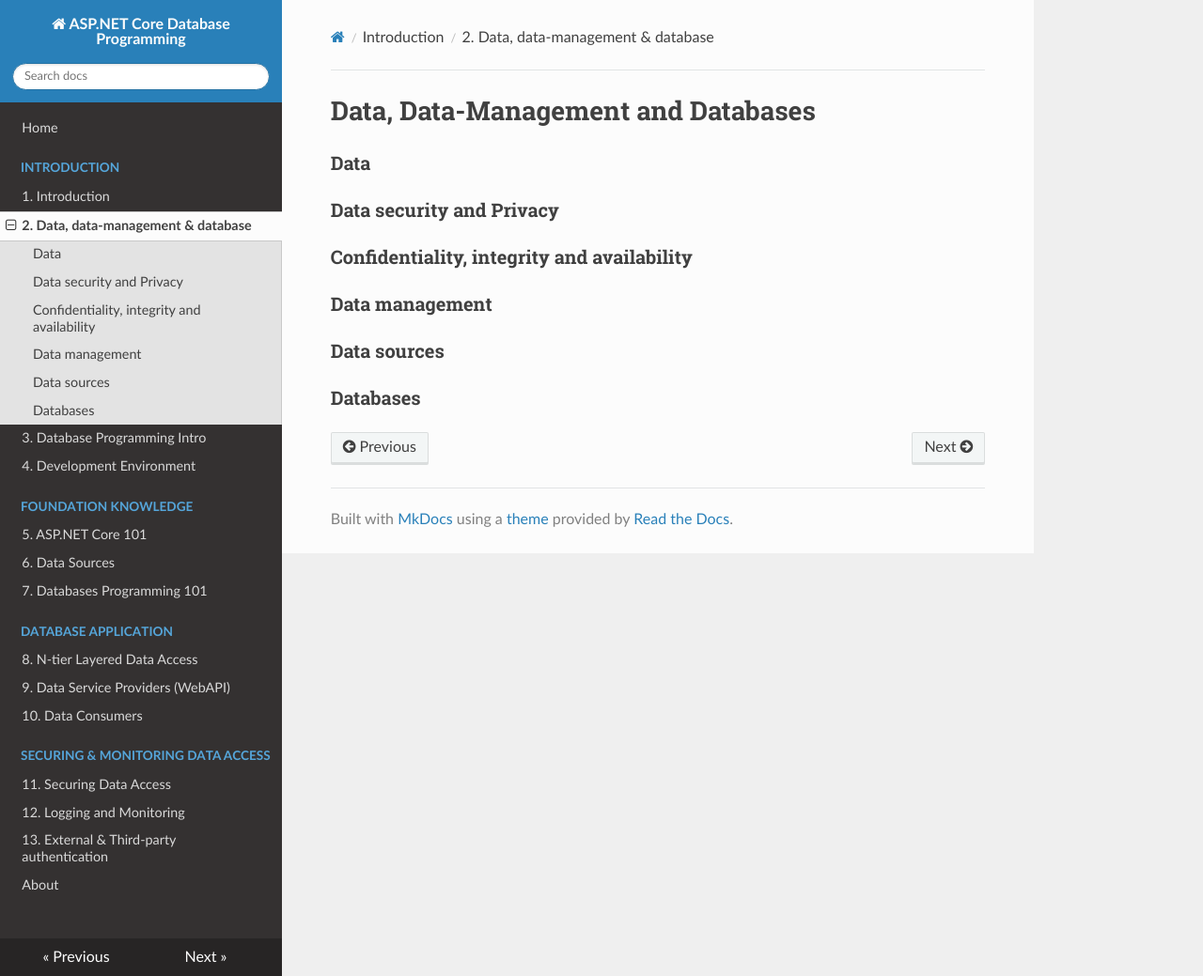
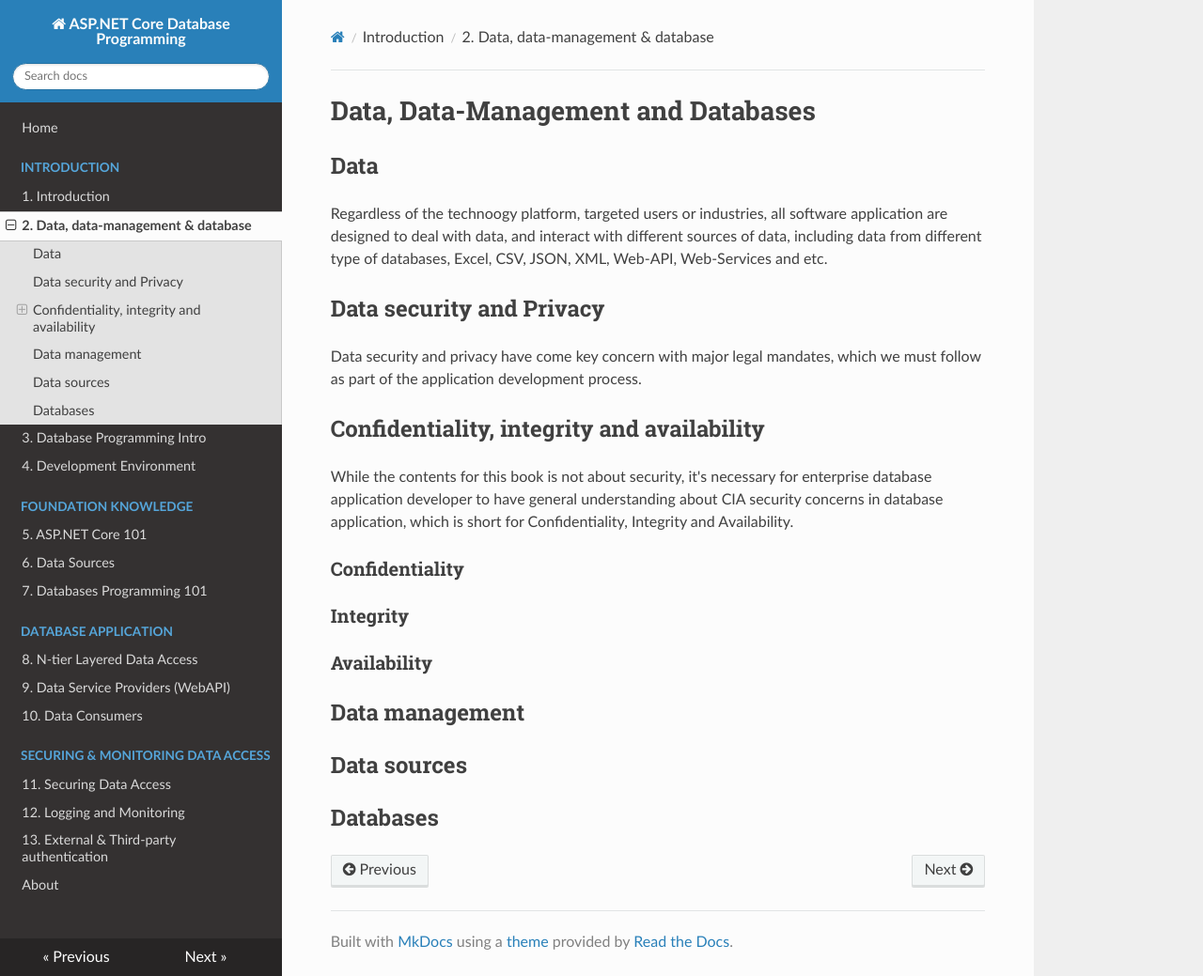
Before and after one commit to samuelp101/AspNetCore-Database, an MkDocs documentation site: the page built from docs/ch02.md, in a window 1280 px wide and 1039 px high. Shown: the whole window at 94% size. Built offline with MkDocs 1.6.1, drawn with Linux system fonts in a browser that asks for light colours; nearby versions of some CDN libraries.

Commit message:
update ch02

```diff
--- a/docs/ch02.md
+++ b/docs/ch02.md
@@ -1,8 +1,26 @@
 # Data, Data-Management and Databases
 
-### Data
-### Data security and Privacy
-### Confidentiality, integrity and availability
-### Data management
-### Data sources
-### Databases
+## Data
+Regardless of the technoogy platform, targeted users or industries, all software application are designed to deal with data, and interact with different sources of data, including data from different type of databases, Excel, CSV, JSON, XML, Web-API, Web-Services and etc.
+
+## Data security and Privacy
+Data security and privacy have come key concern with major legal mandates, which we must follow as part of the application development process.
+
+## Confidentiality, integrity and availability
+While the contents for this book is not about security, it's necessary for enterprise database application developer to have general understanding about CIA security concerns in database application, which is short for Confidentiality, Integrity and Availability.
+
+### Confidentiality
+
+
+### Integrity
+
+
+### Availability
+
+
+
+## Data management
+
+## Data sources
+
+## Databases
```
Also changed, not shown: docs/ch01.md (+1 -1 lines).
